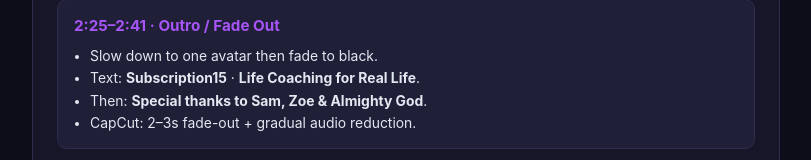
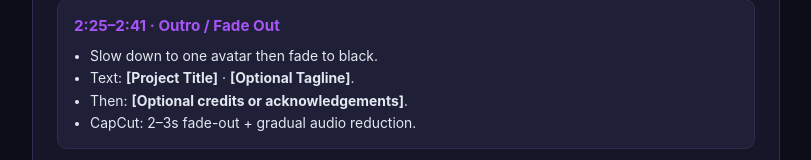
Before and after one commit to Glass-Wizard-Australia-Pty-Ltd/Glass-Wizard-Github, a website with bundled scripts: page public/index.html in a window 1280 px wide. Shown: the part 2279-2439 px from the top of the page, without its empty margins (234-1045 px from the left). Built offline with nearby package versions, Linux system fonts and the light colour scheme.

Commit message:
Potential fix for pull request finding
Co-authored-by: Copilot Autofix powered by AI <175728472+Copilot@users.noreply.github.com>

```diff
--- a/public/index.html
+++ b/public/index.html
@@ -198,8 +198,8 @@
           <h3>2:25–2:41 · Outro / Fade Out</h3>
           <ul>
             <li>Slow down to one avatar then fade to black.</li>
-            <li>Text: <strong>Subscription15</strong> · <strong>Life Coaching for Real Life</strong>.</li>
-            <li>Then: <strong>Special thanks to Sam, Zoe &amp; Almighty God</strong>.</li>
+            <li>Text: <strong>[Project Title]</strong> · <strong>[Optional Tagline]</strong>.</li>
+            <li>Then: <strong>[Optional credits or acknowledgements]</strong>.</li>
             <li>CapCut: 2–3s fade-out + gradual audio reduction.</li>
           </ul>
         </article>
```
